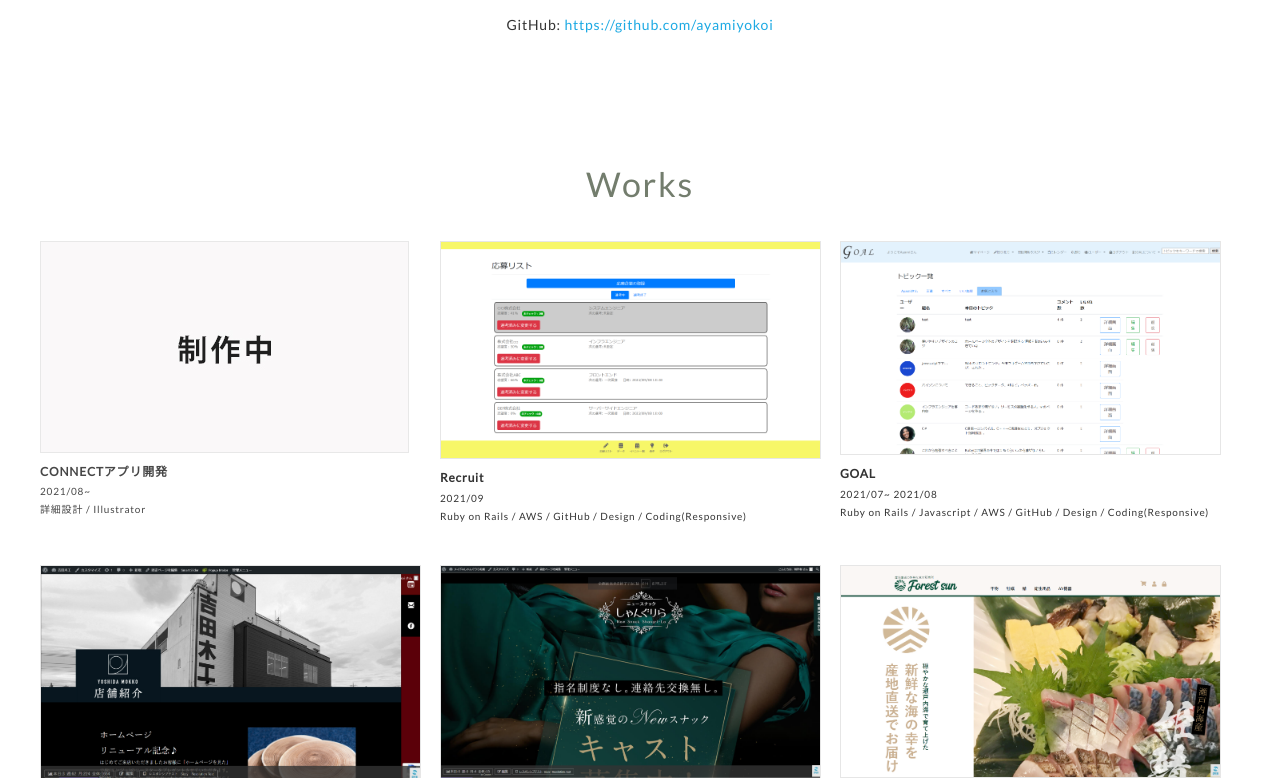
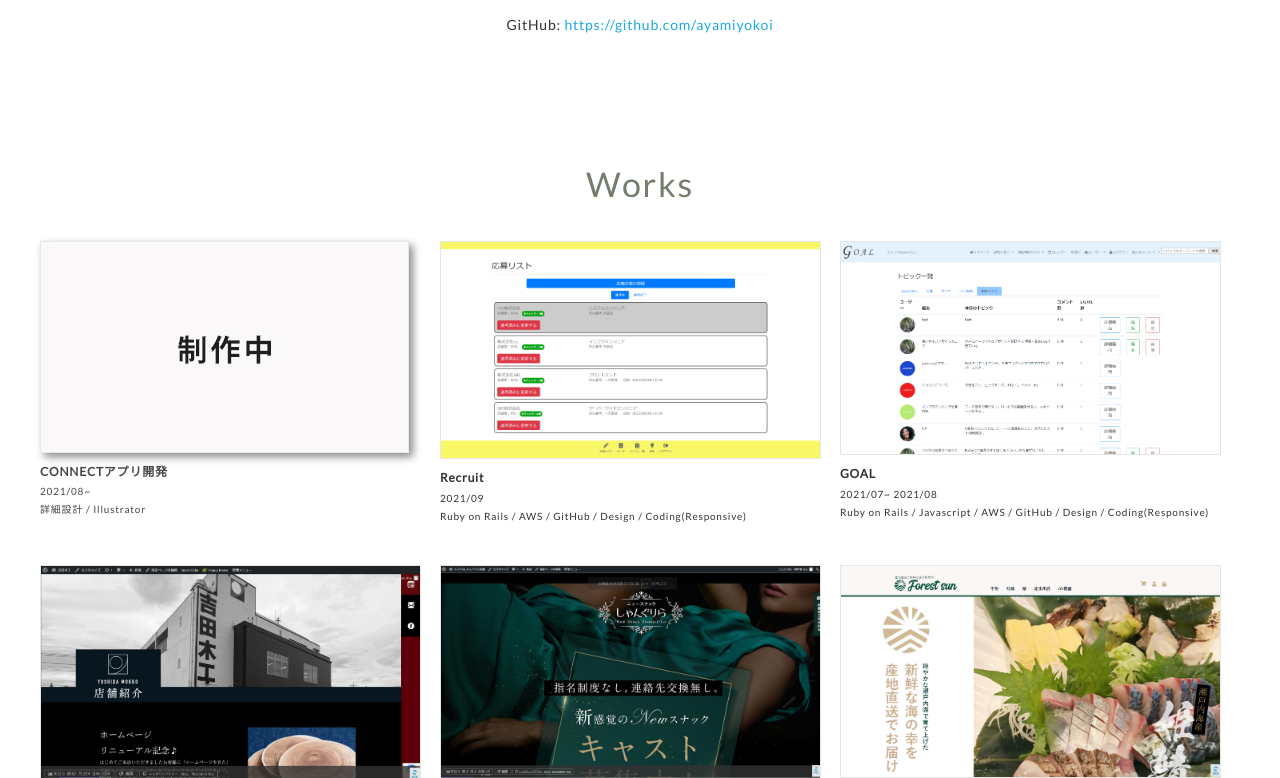
Before and after one commit to ayamiyokoi/portfolio_ayamiyokoi, a PHP site: page / in a window 1280 px wide, with the pointer over the restyled element. Shown: the part 1129-1907 px from the top of the page. Run offline with PHP 8.4, Linux system fonts and the light colour scheme.

Commit message:
[Add]image

```diff
--- a/portfolio-template-visual/css/style.css
+++ b/portfolio-template-visual/css/style.css
@@ -172,6 +172,9 @@ li {
   margin-right: 1.5873%;
   margin-bottom: 40px;
   color: #333;
+}
+.works-item img:hover {
+  box-shadow: 4px 4px 8px gray;
 }
 
 .works-item:hover {
```
